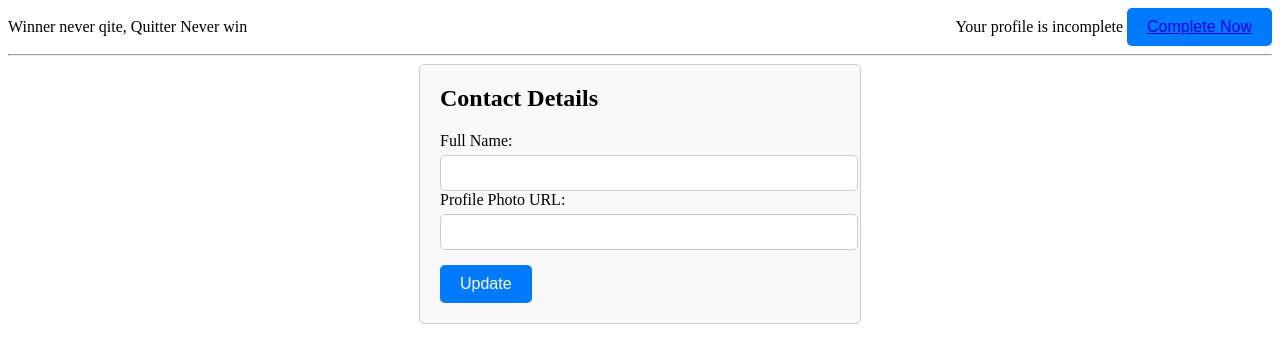
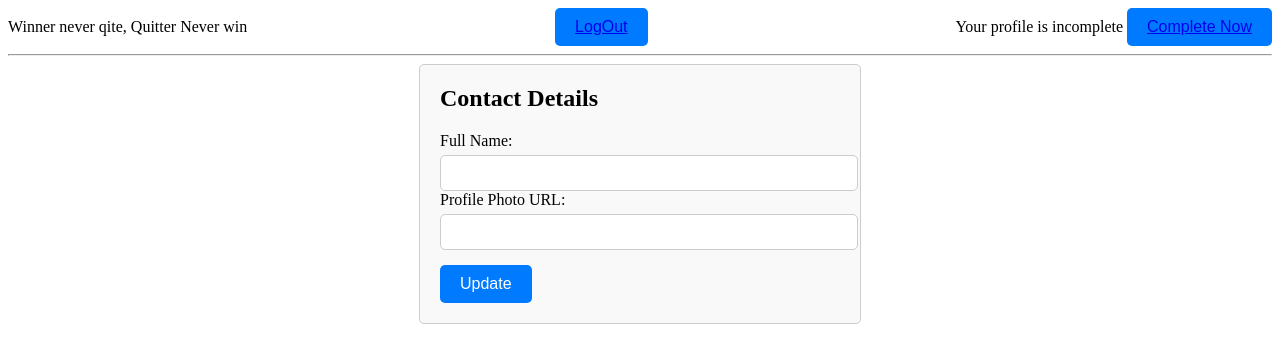
Before and after one commit to Vishal649-bot/FullExpenseTracker, a React (Vite) app: page /Home/complete in a window 1280 px wide. Shown: the top 362 px of the page. Built offline with nearby package versions, Linux system fonts and the light colour scheme; no server answers.

Commit message:
Add logout

```diff
--- a/src/pages/Home.jsx
+++ b/src/pages/Home.jsx
@@ -3,13 +3,14 @@
 import { Link } from 'react-router-dom'
 const Home = () => {
     // console.log(data);
-    const Move = ()=>{
-        <Link to='/Home/complete' />
+    const deleteToken = ()=>{
+      localStorage.clear()
     }
   return (
       <div>
     <div className='container'>
       <div>Winner never qite, Quitter Never win</div>
+      <button onClick={deleteToken} ><Link to='/Login'> LogOut</Link> </button>
       <div>
     {/* your profile is {(data.data ? <span>complete</span>:<div><span>incomplete</span> <button> <Link to='/Home/Complete'>Complete Now</Link></button></div>
     )} */}
```
